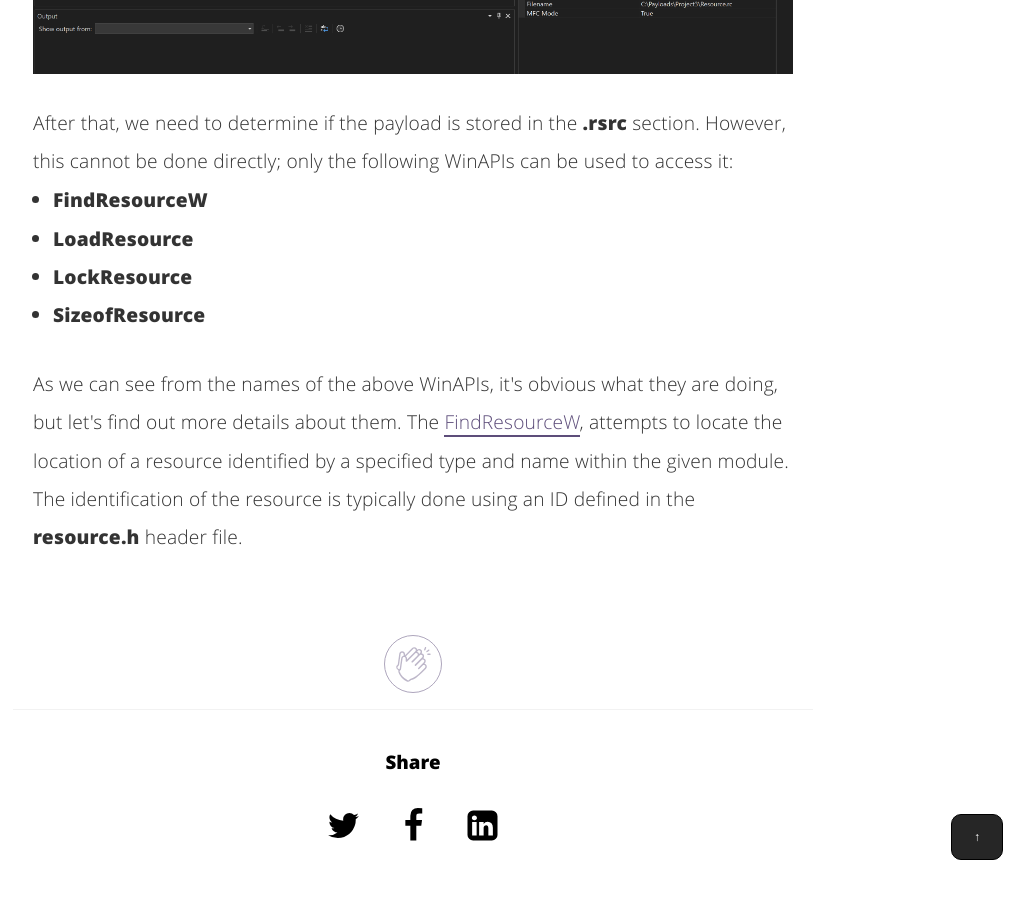
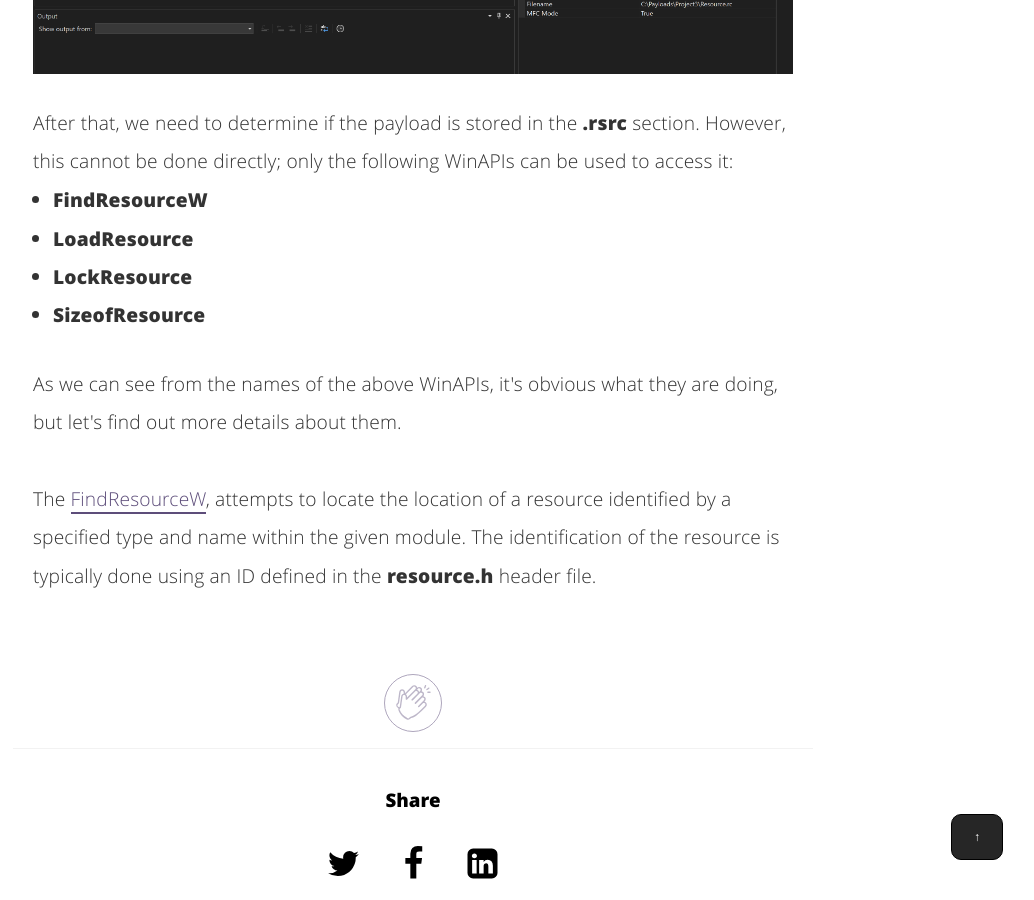
Before and after one commit to nickvourd/nickvourd.github.io, a Jekyll site: the page built from _posts/2024-04-21-the-anatomy-of-pe.md, in a window 1280 px wide and 900 px high, scrolled down 17598 px. Shown: the whole window, without its empty margins (227-1261 px from the left). Built offline with Jekyll 4.4.1, drawn with Linux system fonts in a browser that asks for light colours; before the commit the page ends 18460 px from its top, so only the background shows below that.

```diff
--- a/_posts/2024-04-21-the-anatomy-of-pe.md
+++ b/_posts/2024-04-21-the-anatomy-of-pe.md
@@ -400,7 +400,7 @@ msfvenom -p windows/x64/exec CMD=calc.exe -f raw -o calc.ico
 </ul>
 </p>
 
-<p>As we can see from the names of the above WinAPIs, it's obvious what they are doing, but let's find out more details about them. The <a href="https://learn.microsoft.com/en-us/windows/win32/api/libloaderapi/nf-libloaderapi-findresourcew">FindResourceW</a>, attempts to locate the location of a resource identified by a specified type and name within the given module. The identification of the resource is typically done using an ID defined in the <b>resource.h</b> header file.</p>
+<p>As we can see from the names of the above WinAPIs, it's obvious what they are doing, but let's find out more details about them.<br /><br />The <a href="https://learn.microsoft.com/en-us/windows/win32/api/libloaderapi/nf-libloaderapi-findresourcew">FindResourceW</a>, attempts to locate the location of a resource identified by a specified type and name within the given module. The identification of the resource is typically done using an ID defined in the <b>resource.h</b> header file.</p>
 
 <br /><br />
 
```
